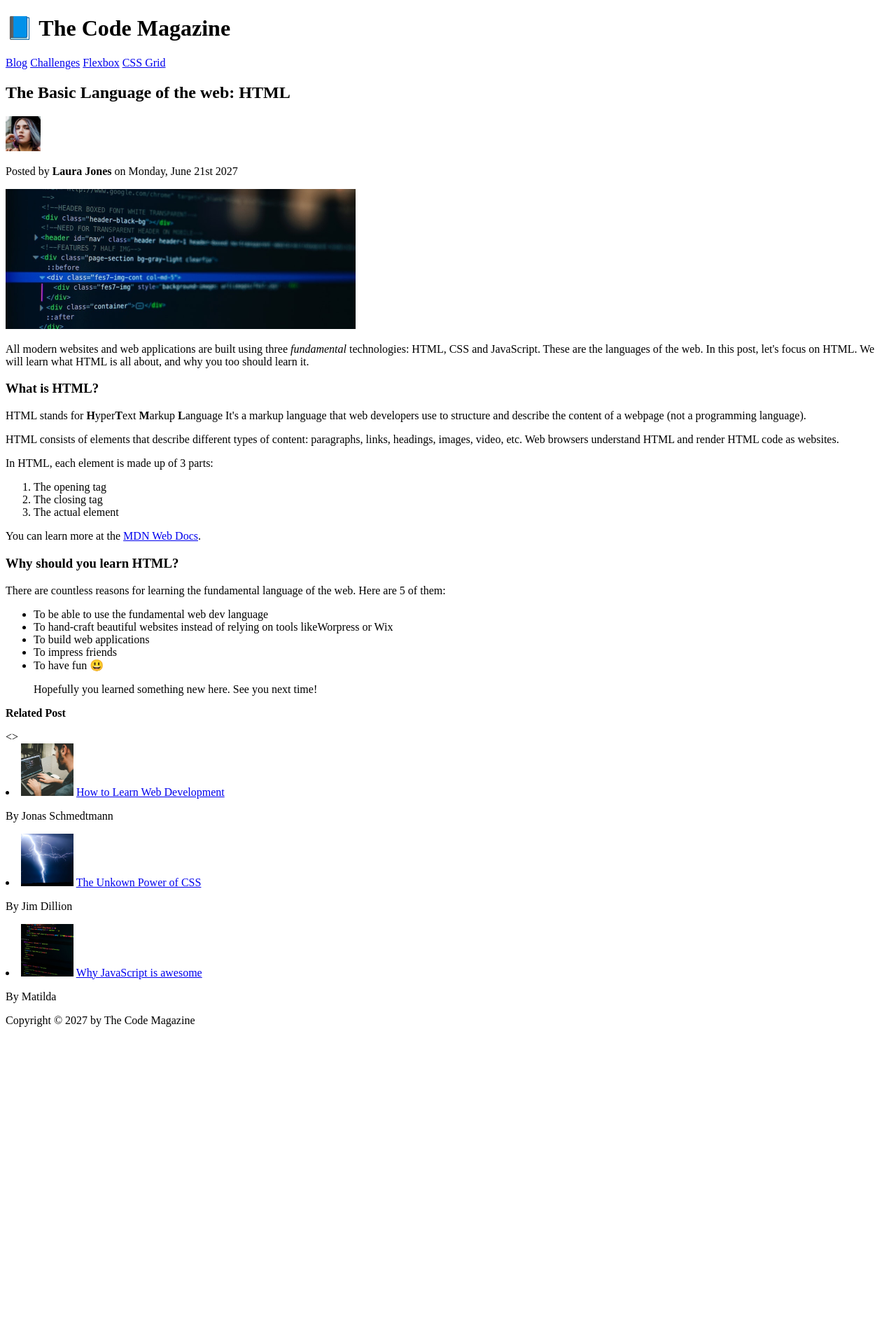
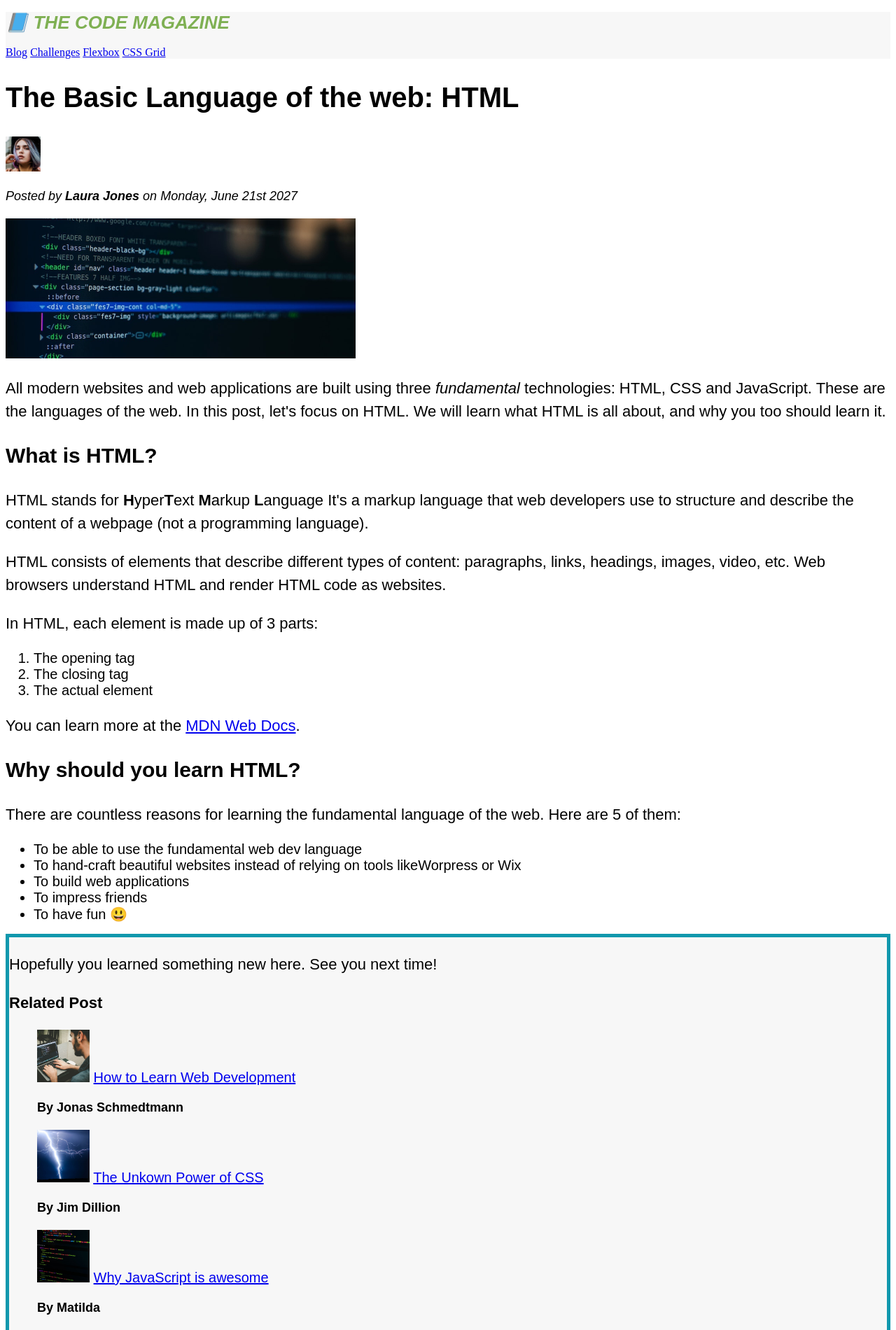
Before and after one commit to Dmccottrell/HTML-Learning, a plain HTML site: page index.html in a window 1280 px wide. Shown: the top 1900 px of the page at 70% size. Before the commit the page ends 1475 px from the top, so only its background shows below. Drawn offline with Linux system fonts and the light colour scheme.

Commit message:
css update

```diff
--- a/index.html
+++ b/index.html
@@ -2,12 +2,23 @@
 <html lang="en">
 	<head>
         <meta charset="UTF-8" />
+        <!-- Link CSS file using method below -->
+         <link rel="stylesheet" href="style.css">
 		<title>The Basic Language of the web: HTML</title>
+
+        <!-- Inline css below using or calling style, mainly used for minor small coding -->
+         <!-- <style>
+            h1{
+                color: blue;
+            }
+         </style> -->
 	</head>
 
 	<body>
-        <header>
+        <header class="main-header">
 		<h1>📘 The Code Magazine</h1>
+		<!-- <h1 style="color: blue;">📘 The Code Magazine</h1> -->
+        <!-- Inline CSS code above, Inline styles should never be used-->
 
         <nav>
         <a href="blog.html">Blog</a>
@@ -15,6 +26,8 @@
         <a href="#">Flexbox</a>
         <a href="#">CSS Grid</a>
         </nav>
+
+
         </header>
 
         <article>
@@ -28,7 +41,7 @@
         height="50"
         />
 
-		<p>Posted by <strong>Laura Jones</strong> on Monday, June 21st 2027</p>
+		<p id="author">Posted by <strong>Laura Jones</strong> on Monday, June 21st 2027</p>
 		<!--Strong is bold so use it instead of b-->
 
         <img
@@ -82,35 +95,39 @@
             <li>To have fun 😃 </li
         </ul>
 
-        <p>Hopefully you learned something new here. See you next time!</p>
+
 
 
         </article>
 
     <aside>
+        <p>Hopefully you learned something new here. See you next time!</p>
             <p><strong>Related Post</strong></p>
-        <>
+        <ul class="related">
             <li>
                 <img src="images/related-1.jpg" alt="Web Development" width="75" height="75" >
                 <a href="https://www.udemy.com/course/design-and-develop-a-killer-website-with-html5-and-css3/learn/lecture/27512068#overview" target="_blank">How to Learn Web Development</a>
             </li>
-                <p>By Jonas Schmedtmann </p>
+                <p class="related-author">By Jonas Schmedtmann </p>
             <li>
                 <img src="images/related-2.jpg" alt="CSS" width="75" height="75" >
                 <a href="https://www.udemy.com/course/design-and-develop-a-killer-website-with-html5-and-css3/learn/lecture/27512068#overview" target="_blank">The Unkown Power of CSS</a>
             </li>
-                <p>By Jim Dillion </p></li>
+                <p class="related-author">By Jim Dillion </p></li>
             <li>
                 <img src="images/related-3.jpg" alt="Why JavaScript is awesome" width="75" height="75" >
                 <a href="https://www.udemy.com/course/design-and-develop-a-killer-website-with-html5-and-css3/learn/lecture/27512068#overview" target="_blank">Why JavaScript is awesome</a>
             </li>
-                <p>By Matilda</p>
+                <p class="related-author">By Matilda</p>
         </ul>
     </aside>
 
 
         <footer>
-            Copyright &copy; 2027 by The Code Magazine
+            <p id="copyright">
+                Copyright &copy; 2027 by The Code Magazine
+            </p>
+
         </footer>
 	</body>
 </html>
--- /dev/null
+++ b/style.css
@@ -0,0 +1,77 @@
+/* External CSS */
+h1,
+h2,
+h3,
+h4,
+p,
+li {
+	font-family: sans-serif;
+}
+h1 {
+	font-size: 26px;
+	text-transform: uppercase;
+	font-style: italic;
+	color: rgba(78, 146, 15, 0.708);
+}
+h2 {
+	font-size: 40px;
+}
+h3 {
+	font-size: 30px;
+}
+h4 {
+	font-size: 20px;
+	text-transform: uppercase;
+	text-align: center;
+}
+
+p {
+	font-size: 22px;
+	line-height: 1.5;
+}
+
+li {
+	font-size: 20px;
+	font-family: sans-serif;
+}
+
+/* Descendents selector */
+
+footer p {
+	font-size: 16px;
+}
+
+/* article header p {
+	font-style: italic;
+} */
+
+#author {
+	font-style: italic;
+	font-size: 18px;
+}
+
+#copyright {
+	font-size: 16px;
+}
+
+.related-author {
+	font-size: 18px;
+	font-weight: bold;
+}
+
+/* ul{
+    list-style: none;
+} */
+
+.related {
+	list-style: none;
+}
+
+.main-header {
+	background-color: #f7f7f7;
+}
+
+aside {
+	background-color: #f7f7f7;
+	border: 5px solid #1098ad;
+}
```
